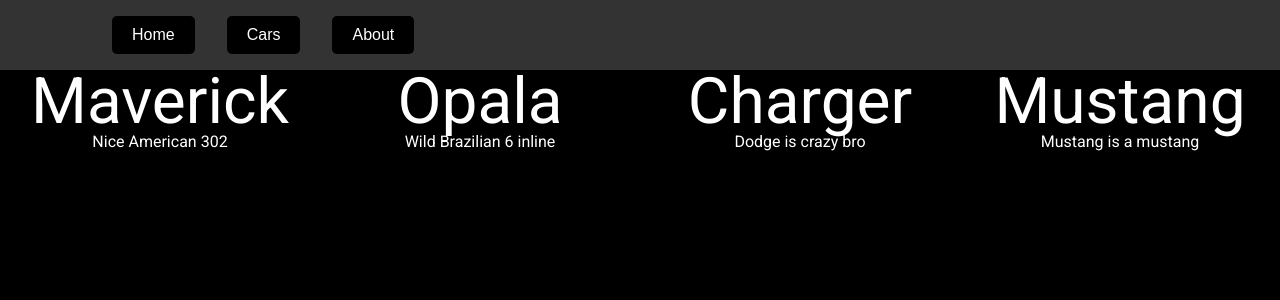
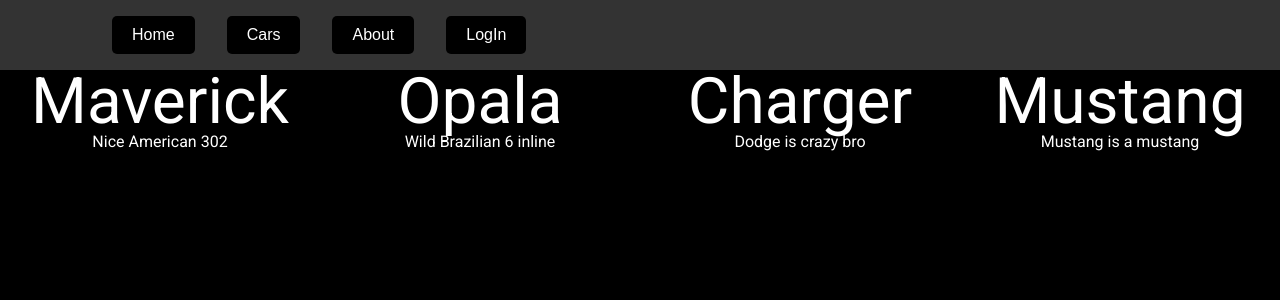
Before and after one commit to ferrarizaum/garage-front, a React (Create React App) app: page / in a window 1280 px wide. Shown: the top 300 px of the page. Built offline with nearby package versions, Linux system fonts and the light colour scheme.

Commit message:
adding login button

```diff
--- a/src/components/NavBar.jsx
+++ b/src/components/NavBar.jsx
@@ -48,6 +48,9 @@
           <li style={{ paddingLeft: "2em" }}>
             <button style={buttonStyle}>About</button>
           </li>
+          <li style={{ paddingLeft: "2em" }}>
+            <button style={buttonStyle}>LogIn</button>
+          </li>
         </ul>
       </nav>
     </div>
```
